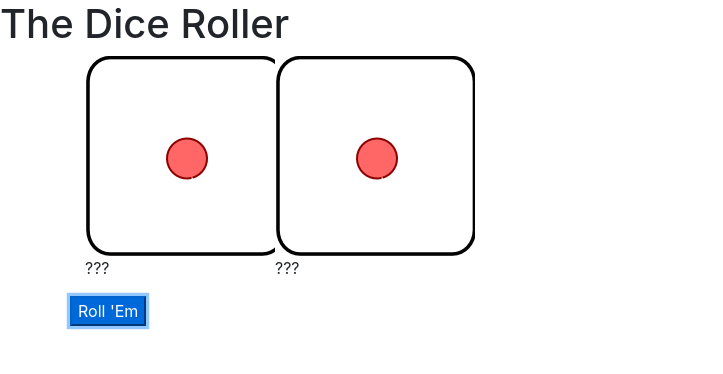
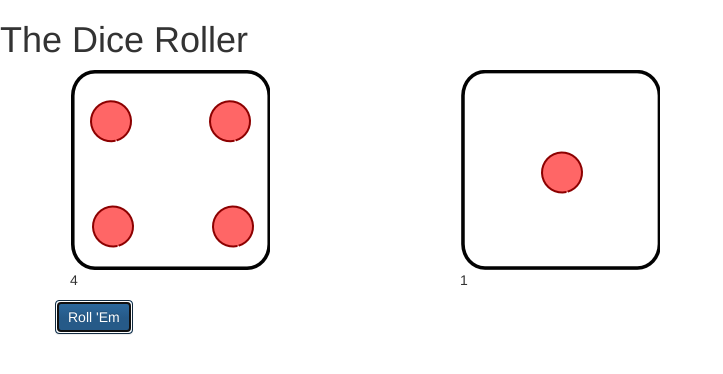
Before and after one commit to devolasvegas/COMP1073-FinalExam, a plain HTML site: page index.html in a window 1280 px wide. Both pictures are taken after a click on the button "Roll 'Em". Shown: the whole page, without its empty margins (0-723 px from the left). Drawn offline with nearby package versions, Linux system fonts and the light colour scheme.

Commit message:
Add dice roller functionality

```diff
--- a/app.js
+++ b/app.js
@@ -5,8 +5,12 @@
  */
 (function(){
 
-    // Put DOM references into variables
+// Put DOM references into variables
+
+    "use strict";
+    console.log('Hello.');
     var die1Pic = document.getElementById('die1-pic');
+
     var die1Text = document.getElementById('die1');
 
     var die2Pic = document.getElementById('die2-pic');
@@ -14,8 +18,17 @@
 
     var button = document.getElementById('roll-em');
 
-    var counter;
+    var random;
 
+    button.addEventListener('click', function () {
+        random = Math.floor((Math.random() * 6) + 1);
+        die1Pic.setAttribute('src', 'img/' + random + '.png');
+        die1Text.innerText = random;
+        console.log(random);
+        random = Math.floor((Math.random() * 6) + 1);
+        die2Pic.setAttribute('src', 'img/' + random + '.png');
+        die2Text.innerText = random;
+        console.log(random);
+    });
 
-
-});
+})();
--- a/index.html
+++ b/index.html
@@ -8,14 +8,12 @@
     <title>Final Exam | COMP1073</title>
 
     <!-- Bootstrap -->
-    <link href="css/bootstrap.min.css" rel="stylesheet">
+    <!-- Latest compiled and minified CSS -->
+    <link rel="stylesheet" href="https://maxcdn.bootstrapcdn.com/bootstrap/3.3.6/css/bootstrap.min.css" integrity="sha384-1q8mTJOASx8j1Au+a5WDVnPi2lkFfwwEAa8hDDdjZlpLegxhjVME1fgjWPGmkzs7" crossorigin="anonymous">
 
-    <!-- HTML5 shim and Respond.js for IE8 support of HTML5 elements and media queries -->
-    <!-- WARNING: Respond.js doesn't work if you view the page via file:// -->
-    <!--[if lt IE 9]>
-    <script src="https://oss.maxcdn.com/html5shiv/3.7.2/html5shiv.min.js"></script>
-    <script src="https://oss.maxcdn.com/respond/1.4.2/respond.min.js"></script>
-    <![endif]-->
+    <!-- Optional theme -->
+    <link rel="stylesheet" href="https://maxcdn.bootstrapcdn.com/bootstrap/3.3.6/css/bootstrap-theme.min.css" integrity="sha384-fLW2N01lMqjakBkx3l/M9EahuwpSfeNvV63J5ezn3uZzapT0u7EYsXMjQV+0En5r" crossorigin="anonymous">
+
 </head>
 <body>
 <h1>The Dice Roller</h1>
@@ -23,17 +21,17 @@
 <main>
     <div class="container">
         <div class="row">
-            <div class="col-md-2">
+            <div class="col-lg-2">
                 <img src="img/1.png" alt="Die 1" id="die1-pic">
                 <p id="die1">???</p>
             </div>
-            <div class="col-md-2">
+            <div class="col-lg-2 col-lg-offset-2">
                 <img src="img/1.png" alt="Die 2" id="die2-pic">
                 <p id="die2">???</p>
             </div>
         </div>
         <div class="row">
-            <button type="button" class="btn-primary" id="roll-em">Roll 'Em</button>
+            <button type="button" class="btn btn-primary" id="roll-em">Roll 'Em</button>
         </div>
     </div>
 </main>
@@ -41,7 +39,11 @@
 
 <!-- jQuery (necessary for Bootstrap's JavaScript plugins) -->
 <script src="https://ajax.googleapis.com/ajax/libs/jquery/1.11.3/jquery.min.js"></script>
-<!-- Include all compiled plugins (below), or include individual files as needed -->
-<script src="js/bootstrap.min.js"></script>
+<!-- Latest compiled and minified JavaScript -->
+<script src="https://maxcdn.bootstrapcdn.com/bootstrap/3.3.6/js/bootstrap.min.js" integrity="sha384-0mSbJDEHialfmuBBQP6A4Qrprq5OVfW37PRR3j5ELqxss1yVqOtnepnHVP9aJ7xS" crossorigin="anonymous"></script>
+
+<!-- Custom script -->
+<script src="app.js"></script>
+
 </body>
 </html>
```
